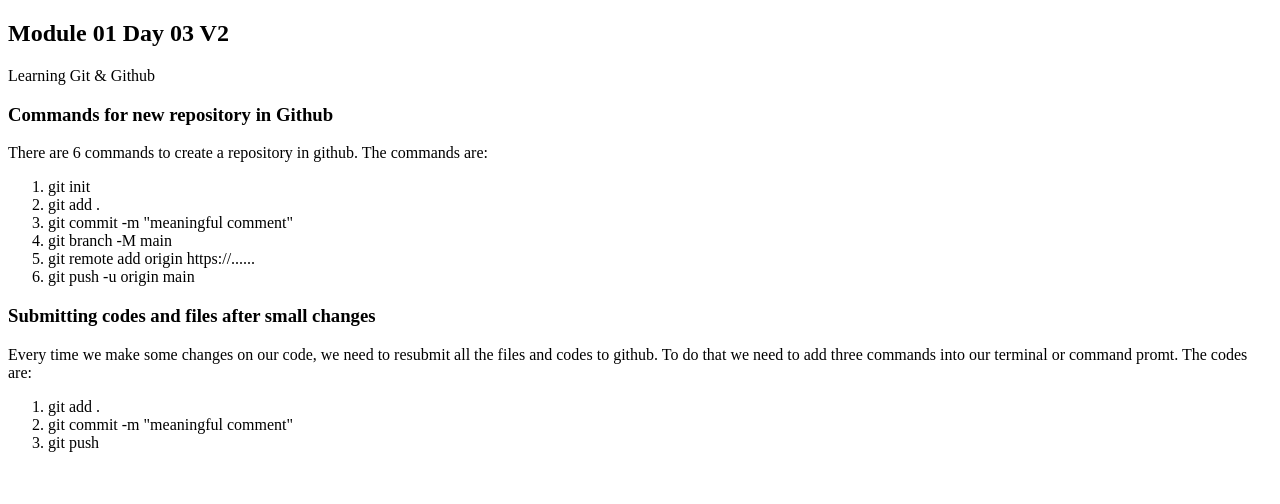
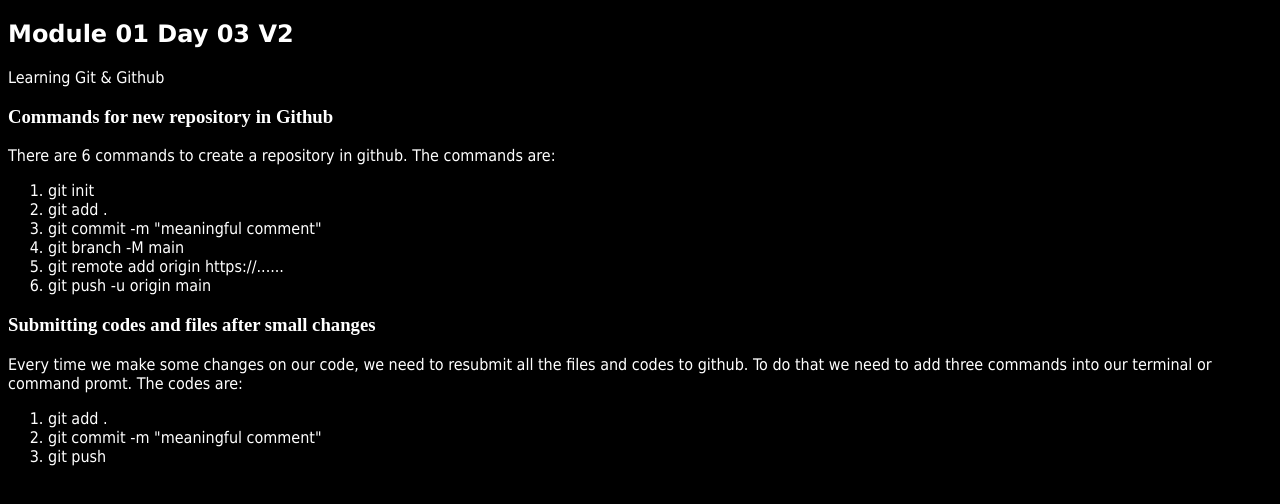
Before and after one commit to saracen66/module01-day03-v2, a plain HTML site: page index.html in a window 1280 px wide. Drawn offline with Linux system fonts and the light colour scheme.

Commit message:
small changes

```diff
--- a/index.html
+++ b/index.html
@@ -4,6 +4,7 @@
     <meta charset="UTF-8">
     <meta name="viewport" content="width=device-width, initial-scale=1.0">
     <title>Module 01 Day 03 V2</title>
+    <link rel="stylesheet" href="styles/home_page.css">
 </head>
 <body>
     <div>
--- /dev/null
+++ b/styles/home_page.css
@@ -0,0 +1,21 @@
+/* * {
+    box-align: center;
+} */
+
+* {
+    background-color: black;
+    color: white;
+    /* margin-bottom: 20px; */
+}
+
+h2{
+    font-family: Verdana, Geneva, Tahoma, sans-serif;
+}
+
+p{
+    font-family: tahoma;
+}
+
+li{
+    font-family: tahoma;
+}
```
